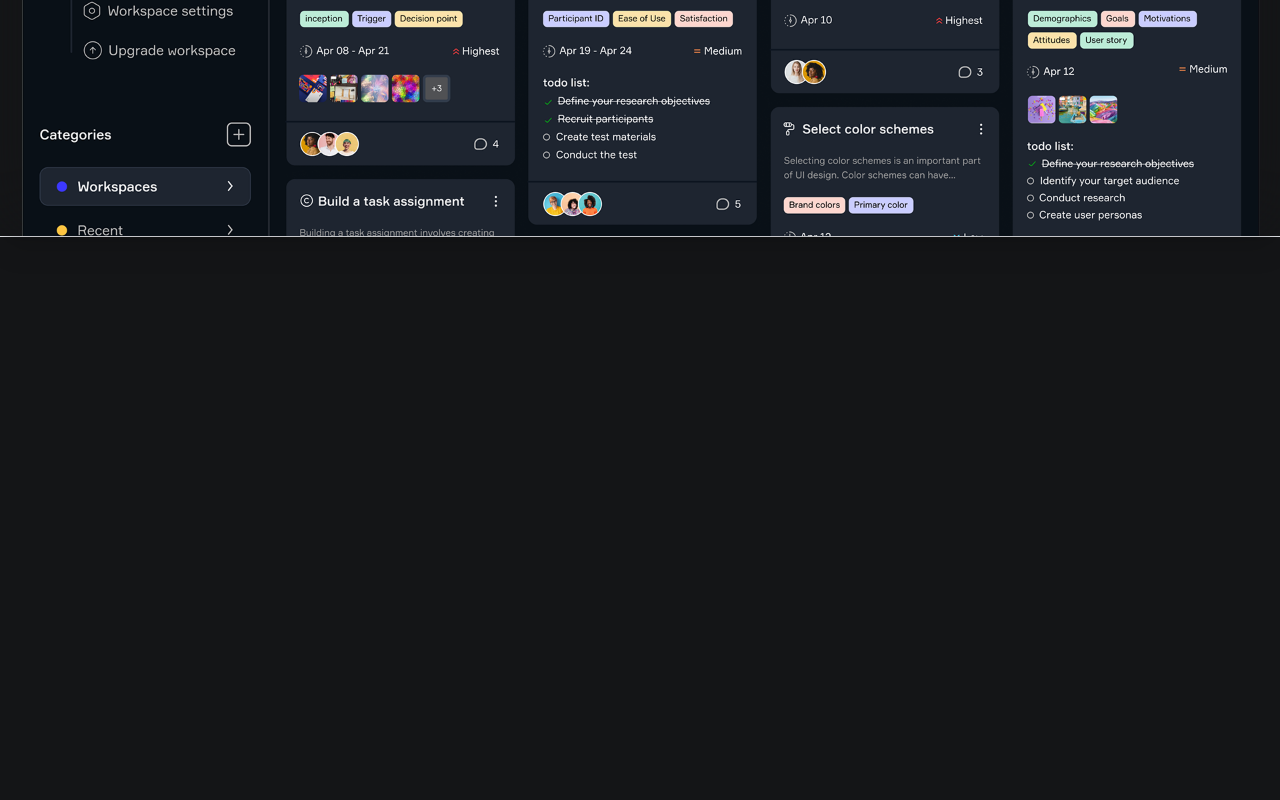
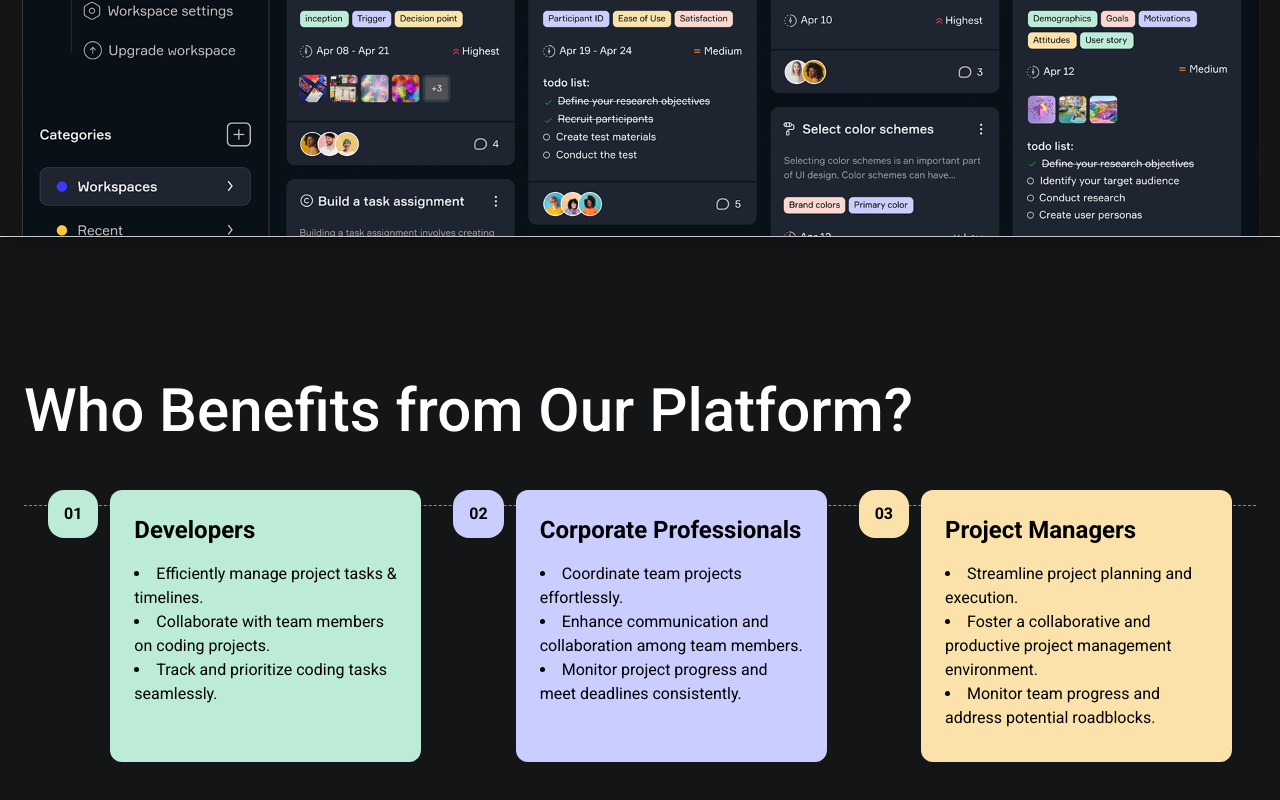
Before and after one commit to sabbirsami/task-management-site-job-task, a React (Vite) app: page / in a window 1280 px wide. Shown: the part 961-1761 px from the top of the page. Before the commit the page ends 1278 px from the top, so only its background shows below. Built offline with nearby package versions, Linux system fonts and the light colour scheme; no server answers.

Commit message:
PlatformBenefits section done

```diff
--- a/src/components/home/Home.jsx
+++ b/src/components/home/Home.jsx
@@ -1,9 +1,11 @@
 import Hero from "./Hero";
+import PlatformBenefits from "./PlatformBenefits";
 
 const Home = () => {
     return (
         <section className="">
             <Hero />
+            <PlatformBenefits />
         </section>
     );
 };
--- /dev/null
+++ b/src/components/home/PlatformBenefits.jsx
@@ -0,0 +1,87 @@
+const PlatformBenefits = () => {
+    return (
+        <section className="container mx-auto px-6">
+            <div className="py-16">
+                <h2 className="text-6xl font-medium">
+                    Who Benefits from Our Platform?
+                </h2>
+                <div className="mt-16 border-t border-dashed border-white/50">
+                    <div className="grid grid-cols-3 gap-8 px-6 -mt-4 text-black">
+                        <div className="flex gap-3">
+                            <div className="">
+                                <span className="py-3 font-semibold px-4 inline-block bg-[#BCECD7] rounded-2xl">
+                                    01
+                                </span>
+                            </div>
+                            <div className="p-6 bg-[#BCECD7] rounded-xl">
+                                <h4 className="text-2xl font-semibold mb-4">
+                                    Developers
+                                </h4>
+                                <li className="">
+                                    Efficiently manage project tasks &
+                                    timelines.
+                                </li>
+                                <li className="">
+                                    Collaborate with team members on coding
+                                    projects.
+                                </li>
+                                <li className="mb-2">
+                                    Track and prioritize coding tasks
+                                    seamlessly.
+                                </li>
+                            </div>
+                        </div>
+                        <div className="flex gap-3">
+                            <div className="">
+                                <span className="py-3 font-semibold px-4 inline-block bg-[#CACDFF] rounded-2xl">
+                                    02
+                                </span>
+                            </div>
+                            <div className="p-6 bg-[#CACDFF] rounded-xl">
+                                <h4 className="text-2xl font-semibold mb-4">
+                                    Corporate Professionals
+                                </h4>
+                                <li className="">
+                                    Coordinate team projects effortlessly.
+                                </li>
+                                <li className="">
+                                    Enhance communication and collaboration
+                                    among team members.
+                                </li>
+                                <li className="mb-2">
+                                    Monitor project progress and meet deadlines
+                                    consistently.
+                                </li>
+                            </div>
+                        </div>
+                        <div className="flex gap-3">
+                            <div className="">
+                                <span className="py-3 font-semibold px-4 inline-block bg-[#FBE2AA] rounded-2xl">
+                                    03
+                                </span>
+                            </div>
+                            <div className="p-6 bg-[#FBE2AA] rounded-xl">
+                                <h4 className="text-2xl font-semibold mb-4">
+                                    Project Managers
+                                </h4>
+                                <li className="">
+                                    Streamline project planning and execution.
+                                </li>
+                                <li className="">
+                                    Foster a collaborative and productive
+                                    project management environment.
+                                </li>
+                                <li className="mb-2">
+                                    Monitor team progress and address potential
+                                    roadblocks.
+                                </li>
+                            </div>
+                        </div>
+                    </div>
+                </div>
+            </div>
+        </section>
+    );
+};
+
+export default PlatformBenefits;
--- /dev/null
+++ b/src/components/shared/errorPage/ErrorPage.jsx
@@ -0,0 +1,23 @@
+import { Link } from "react-router-dom";
+import errorImage from "../../../assets/error.svg";
+
+const ErrorPage = () => {
+    return (
+        <section className=" flex items-center justify-center h-screen bg-white">
+            <div className="">
+                <h2 className="text-4xl">This page is lost in tasks!</h2>
+                <p className="">
+                    We can&#39;t find what you&#39;re looking for
+                </p>
+                <div className="mt-6">
+                    <Link to={"/"} className="border py-3 px-6 bg-green-300">
+                        Back to home
+                    </Link>
+                </div>
+                <img className="w-[36rem]" src={errorImage} alt="" />
+            </div>
+        </section>
+    );
+};
+
+export default ErrorPage;
--- a/src/router/router.jsx
+++ b/src/router/router.jsx
@@ -2,11 +2,13 @@ import { createBrowserRouter } from "react-router-dom";
 import Root from "../root/Root";
 import Home from "../components/home/Home";
 import Register from "../components/auth/Register";
+import ErrorPage from "../components/shared/errorPage/ErrorPage";
 
 const router = createBrowserRouter([
     {
         path: "/",
         element: <Root />,
+        errorElement: <ErrorPage />,
         children: [
             {
                 path: "/",
```
Also changed, not shown: src/assets/error.svg (added).
